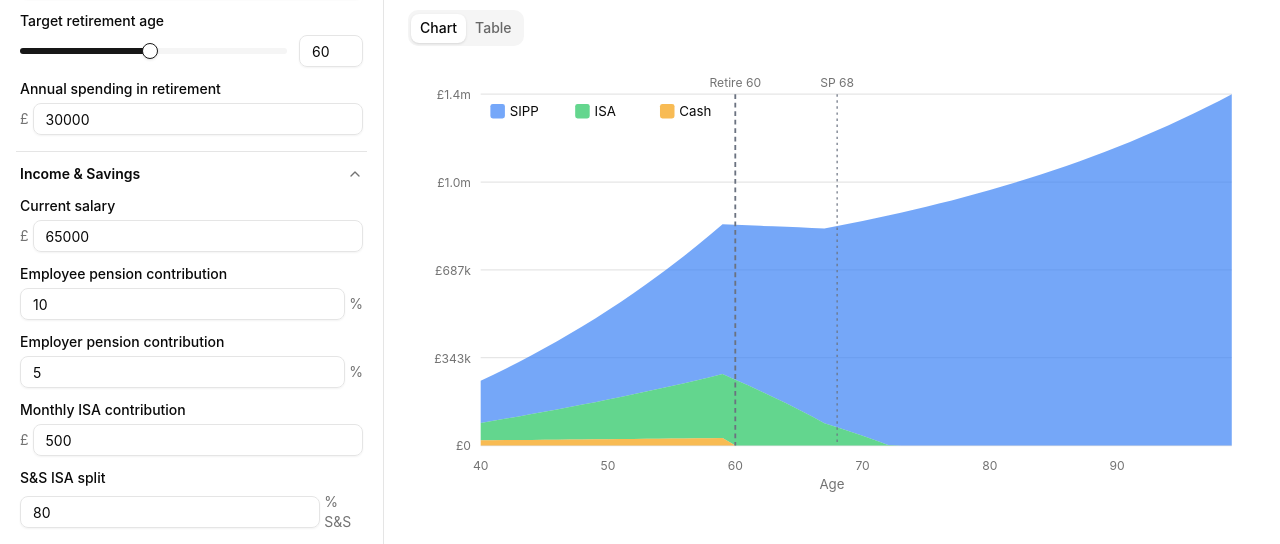
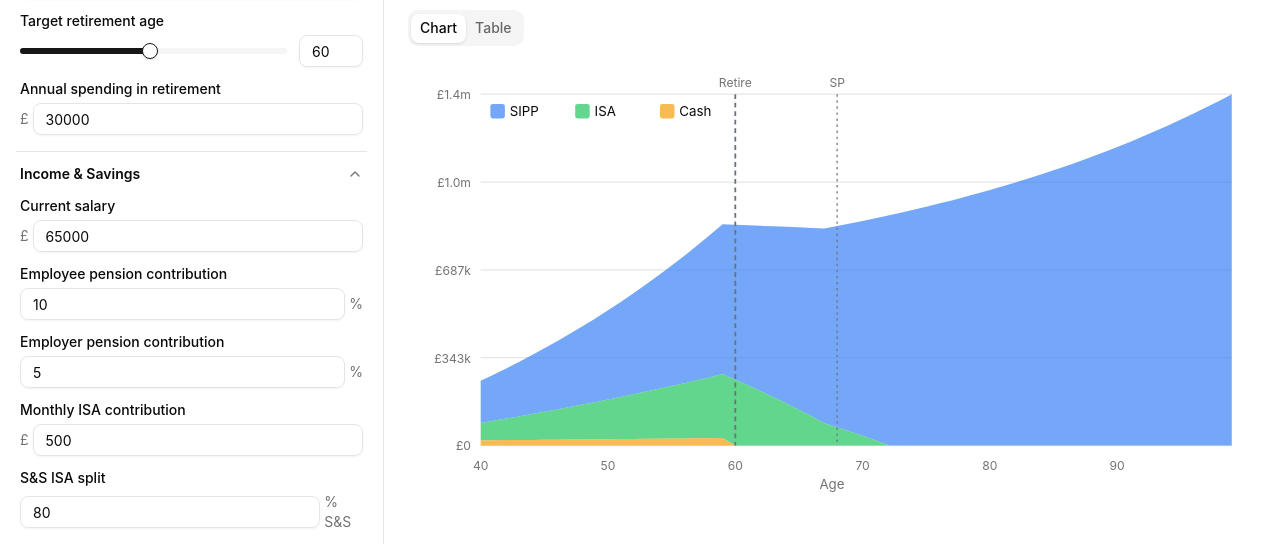
Before and after one commit to tsg21/retirement-modelling, a React (Vite) app in the folder app/: page / in a window 1280 px wide. Shown: the part 239-783 px from the top of the page. Built offline with nearby package versions, Linux system fonts and the light colour scheme.

Commit message:
Split the retirement markers

```diff
--- a/app/src/components/ResultsPanel.tsx
+++ b/app/src/components/ResultsPanel.tsx
@@ -108,7 +108,18 @@ function StackedAreaChart({ data, inputs }: { data: YearProjection[], inputs: In
   const minAge = data[0]?.partnerA.age ?? 0
   const maxAge = data[data.length - 1]?.partnerA.age ?? 100
 
-  const x = (age: number) => padding.left + ((age - minAge) / (maxAge - minAge)) * chartW
+  const isCoupleMode = inputs.householdType === 'marriedCouple'
+
+  // For couple mode, use calendar year for x-axis; for single mode, use age
+  const currentYear = new Date().getFullYear()
+  const startAge = isCoupleMode ? inputs.partnerA.currentAge : inputs.currentAge
+  const minX = isCoupleMode ? currentYear : minAge
+  const maxX = isCoupleMode ? currentYear + (maxAge - minAge) : maxAge
+
+  // Convert age to x-axis value (year in couple mode, age in single mode)
+  const getXValue = (age: number) => isCoupleMode ? currentYear + (age - startAge) : age
+
+  const x = (xVal: number) => padding.left + ((xVal - minX) / (maxX - minX)) * chartW
   const y = (val: number) => padding.top + chartH - (val / maxVal) * chartH
 
   // Helper to aggregate balances across partners
@@ -117,8 +128,8 @@ function StackedAreaChart({ data, inputs }: { data: YearProjection[], inputs: In
 
   // Build stacked paths: Cash (bottom), ISA (middle), SIPP (top)
   const buildPath = (getTop: (d: YearProjection) => number, getBottom: (d: YearProjection) => number) => {
-    const top = data.map(d => `${x(d.partnerA.age)},${y(getTop(d))}`)
-    const bottom = [...data].reverse().map(d => `${x(d.partnerA.age)},${y(getBottom(d))}`)
+    const top = data.map(d => `${x(getXValue(d.partnerA.age))},${y(getTop(d))}`)
+    const bottom = [...data].reverse().map(d => `${x(getXValue(d.partnerA.age))},${y(getBottom(d))}`)
     return `M${top.join('L')}L${bottom.join('L')}Z`
   }
 
@@ -138,19 +149,21 @@ function StackedAreaChart({ data, inputs }: { data: YearProjection[], inputs: In
   // Y-axis ticks
   const yTicks = [0, 0.25, 0.5, 0.75, 1].map(p => Math.round(maxVal * p))
 
-  // Retirement age marker (use earliest partner retirement for couple mode)
-  const retirementAge =
-    inputs.householdType === 'single'
-      ? inputs.retirementAge
-      : Math.min(inputs.partnerA.retirementAge, inputs.partnerB.retirementAge)
-  const retirementX = x(retirementAge)
+  // Retirement markers - show both partners in couple mode
+  const retirementMarkers = isCoupleMode
+    ? [
+        { age: inputs.partnerA.retirementAge, label: 'A retires', labelShort: 'A' },
+        { age: inputs.partnerB.retirementAge, label: 'B retires', labelShort: 'B' },
+      ]
+    : [{ age: inputs.retirementAge, label: `Retire`, labelShort: 'Retire' }]
 
-  // State pension age (use earliest for couple mode)
-  const statePensionAge =
-    inputs.householdType === 'single'
-      ? inputs.statePensionAge
-      : Math.min(inputs.partnerA.statePensionAge, inputs.partnerB.statePensionAge)
-  const statePensionX = x(statePensionAge)
+  // State pension markers - show both partners in couple mode
+  const statePensionMarkers = isCoupleMode
+    ? [
+        { age: inputs.partnerA.statePensionAge, label: 'SP A', labelShort: 'SP A' },
+        { age: inputs.partnerB.statePensionAge, label: 'SP B', labelShort: 'SP B' },
+      ]
+    : [{ age: inputs.statePensionAge, label: 'SP', labelShort: 'SP' }]
 
   return (
     <svg viewBox={`0 0 ${width} ${height}`} className="w-full h-auto">
@@ -182,59 +195,64 @@ function StackedAreaChart({ data, inputs }: { data: YearProjection[], inputs: In
       <path d={isaPath} fill="#22c55e" opacity={0.7} />
       <path d={cashPath} fill="#f59e0b" opacity={0.7} />
 
-      {/* Retirement age marker */}
+      {/* Retirement age markers */}
+      {retirementMarkers.map((marker, i) => {
+        const markerX = x(getXValue(marker.age))
+        return (
+          <g key={`retire-${i}`}>
             <line
-        x1={retirementX}
+              x1={markerX}
               y1={padding.top}
-        x2={retirementX}
+              x2={markerX}
               y2={padding.top + chartH}
               stroke="#6b7280"
               strokeDasharray="4 3"
               strokeWidth={1.5}
             />
             <text
-        x={retirementX}
+              x={markerX}
               y={padding.top - 6}
               textAnchor="middle"
               className="fill-muted-foreground"
               fontSize={10}
             >
-        Retire {retirementAge}
+              {marker.labelShort}
             </text>
+          </g>
+        )
+      })}
 
-      {/* State pension age marker */}
-      {statePensionAge > retirementAge && (
-        <>
+      {/* State pension age markers */}
+      {statePensionMarkers.map((marker, i) => (
+        <g key={`sp-${i}`}>
           <line
-            x1={statePensionX}
+            x1={x(getXValue(marker.age))}
             y1={padding.top}
-            x2={statePensionX}
+            x2={x(getXValue(marker.age))}
             y2={padding.top + chartH}
             stroke="#6b7280"
             strokeDasharray="2 3"
             strokeWidth={1}
           />
           <text
-            x={statePensionX}
+            x={x(getXValue(marker.age))}
             y={padding.top - 6}
             textAnchor="middle"
             className="fill-muted-foreground"
             fontSize={10}
           >
-            SP {statePensionAge}
+            {marker.labelShort}
           </text>
-        </>
-      )}
+        </g>
+      ))}
 
       {/* One-off expense markers */}
       {inputs.oneOffExpenses
         .filter(e => e.description)
         .map(e => {
-          const currentAge =
-            inputs.householdType === 'single' ? inputs.currentAge : inputs.partnerA.currentAge
-          const expenseAge = currentAge + (e.year - new Date().getFullYear())
+          const expenseAge = startAge + (e.year - currentYear)
           if (expenseAge < minAge || expenseAge > maxAge) return null
-          const ex = x(expenseAge)
+          const ex = x(getXValue(expenseAge))
           return (
             <g key={`expense-${e.year}-${e.description}`}>
               <line
@@ -261,19 +279,25 @@ function StackedAreaChart({ data, inputs }: { data: YearProjection[], inputs: In
 
       {/* X-axis labels */}
       {data
-        .filter(d => d.partnerA.age % 10 === 0 || d.partnerA.age === minAge)
-        .map(d => (
+        .filter(d => {
+          const xVal = getXValue(d.partnerA.age)
+          return isCoupleMode ? xVal % 10 === 0 : d.partnerA.age % 10 === 0 || d.partnerA.age === minAge
+        })
+        .map(d => {
+          const xVal = getXValue(d.partnerA.age)
+          return (
             <text
               key={d.partnerA.age}
-            x={x(d.partnerA.age)}
+              x={x(xVal)}
               y={padding.top + chartH + 20}
               textAnchor="middle"
               className="fill-muted-foreground"
               fontSize={10}
             >
-            {d.partnerA.age}
+              {xVal}
             </text>
-        ))}
+          )
+        })}
       <text
         x={width / 2}
         y={height - 4}
@@ -281,7 +305,7 @@ function StackedAreaChart({ data, inputs }: { data: YearProjection[], inputs: In
         className="fill-muted-foreground"
         fontSize={11}
       >
-        Age
+        {isCoupleMode ? 'Year' : 'Age'}
       </text>
 
       {/* Legend */}
@@ -349,24 +373,39 @@ function FanChart({
   const minAge = percentileBands[0].age
   const maxAge = percentileBands[percentileBands.length - 1].age
 
-  const x = (age: number) => padding.left + ((age - minAge) / Math.max(maxAge - minAge, 1)) * chartW
+  const isCoupleMode = inputs.householdType === 'marriedCouple'
+
+  // For couple mode, use calendar year for x-axis; for single mode, use age
+  const currentYear = new Date().getFullYear()
+  const startAge = isCoupleMode ? inputs.partnerA.currentAge : inputs.currentAge
+  const minX = isCoupleMode ? currentYear : minAge
+  const maxX = isCoupleMode ? currentYear + (maxAge - minAge) : maxAge
+
+  // Convert age to x-axis value (year in couple mode, age in single mode)
+  const getXValue = (age: number) => isCoupleMode ? currentYear + (age - startAge) : age
+
+  const x = (xVal: number) => padding.left + ((xVal - minX) / Math.max(maxX - minX, 1)) * chartW
   const y = (val: number) => padding.top + chartH - (Math.max(val, 0) / maxVal) * chartH
 
   const buildBandPath = (upper: keyof PercentileBand, lower: keyof PercentileBand) => {
-    const top = percentileBands.map(d => `${x(d.age)},${y(d[upper] as number)}`)
-    const bottom = [...percentileBands].reverse().map(d => `${x(d.age)},${y(d[lower] as number)}`)
+    const top = percentileBands.map(d => `${x(getXValue(d.age))},${y(d[upper] as number)}`)
+    const bottom = [...percentileBands].reverse().map(d => `${x(getXValue(d.age))},${y(d[lower] as number)}`)
     return `M${top.join('L')}L${bottom.join('L')}Z`
   }
 
-  const medianPath = `M${percentileBands.map(d => `${x(d.age)},${y(d.p50)}`).join('L')}`
+  const medianPath = `M${percentileBands.map(d => `${x(getXValue(d.age))},${y(d.p50)}`).join('L')}`
   const overlayPath = overlay.length > 0
-    ? `M${overlay.map(d => `${x(d.age)},${y(d.totalNetWorth)}`).join('L')}`
+    ? `M${overlay.map(d => `${x(getXValue(d.age))},${y(d.totalNetWorth)}`).join('L')}`
     : ''
-  const retirementAge =
-    inputs.householdType === 'single'
-      ? inputs.retirementAge
-      : Math.min(inputs.partnerA.retirementAge, inputs.partnerB.retirementAge)
-  const retirementX = x(retirementAge)
+
+  // Retirement markers - show both partners in couple mode
+  const retirementMarkers = isCoupleMode
+    ? [
+        { age: inputs.partnerA.retirementAge, label: 'A retires', labelShort: 'A' },
+        { age: inputs.partnerB.retirementAge, label: 'B retires', labelShort: 'B' },
+      ]
+    : [{ age: inputs.retirementAge, label: `Retire`, labelShort: 'Retire' }]
+
   const yTicks = [0, 0.25, 0.5, 0.75, 1].map(p => Math.round(maxVal * p))
 
   return (
@@ -400,32 +439,40 @@ function FanChart({
         <path d={overlayPath} fill="none" stroke="#ef4444" strokeWidth={2} strokeDasharray="5 3" />
       )}
 
+      {/* Retirement age markers */}
+      {retirementMarkers.map((marker, i) => {
+        const markerX = x(getXValue(marker.age))
+        return (
+          <g key={`retire-${i}`}>
             <line
-        x1={retirementX}
+              x1={markerX}
               y1={padding.top}
-        x2={retirementX}
+              x2={markerX}
               y2={padding.top + chartH}
               stroke="#6b7280"
               strokeDasharray="4 3"
               strokeWidth={1.5}
             />
             <text
-        x={retirementX}
+              x={markerX}
               y={padding.top - 6}
               textAnchor="middle"
               className="fill-muted-foreground"
               fontSize={10}
             >
-        Retire {inputs.retirementAge}
+              {marker.labelShort}
             </text>
+          </g>
+        )
+      })}
 
       {/* One-off expense markers */}
       {inputs.oneOffExpenses
         .filter(e => e.description)
         .map(e => {
-          const expenseAge = inputs.currentAge + (e.year - new Date().getFullYear())
+          const expenseAge = startAge + (e.year - currentYear)
           if (expenseAge < minAge || expenseAge > maxAge) return null
-          const ex = x(expenseAge)
+          const ex = x(getXValue(expenseAge))
           return (
             <g key={`expense-${e.year}-${e.description}`}>
               <line
@@ -451,19 +498,25 @@ function FanChart({
         })}
 
       {percentileBands
-        .filter(d => d.age % 10 === 0 || d.age === minAge)
-        .map(d => (
+        .filter(d => {
+          const xVal = getXValue(d.age)
+          return isCoupleMode ? xVal % 10 === 0 : d.age % 10 === 0 || d.age === minAge
+        })
+        .map(d => {
+          const xVal = getXValue(d.age)
+          return (
             <text
               key={d.age}
-            x={x(d.age)}
+              x={x(xVal)}
               y={padding.top + chartH + 20}
               textAnchor="middle"
               className="fill-muted-foreground"
               fontSize={10}
             >
-            {d.age}
+              {xVal}
             </text>
-        ))}
+          )
+        })}
       <text
         x={width / 2}
         y={height - 4}
@@ -471,7 +524,7 @@ function FanChart({
         className="fill-muted-foreground"
         fontSize={11}
       >
-        Age
+        {isCoupleMode ? 'Year' : 'Age'}
       </text>
 
       <g transform={`translate(${padding.left + 8}, ${padding.top + 8})`}>
```
Lines whose indentation alone changed are shown as unchanged.
